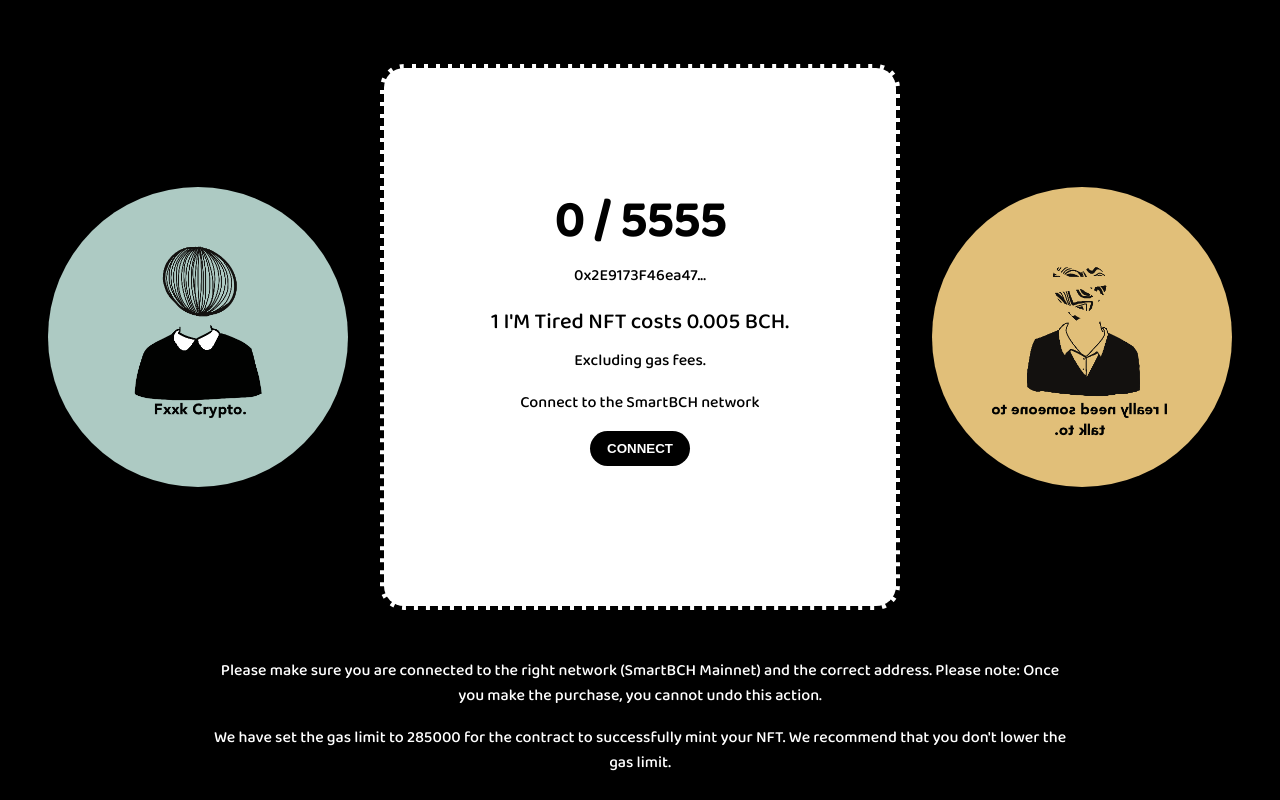
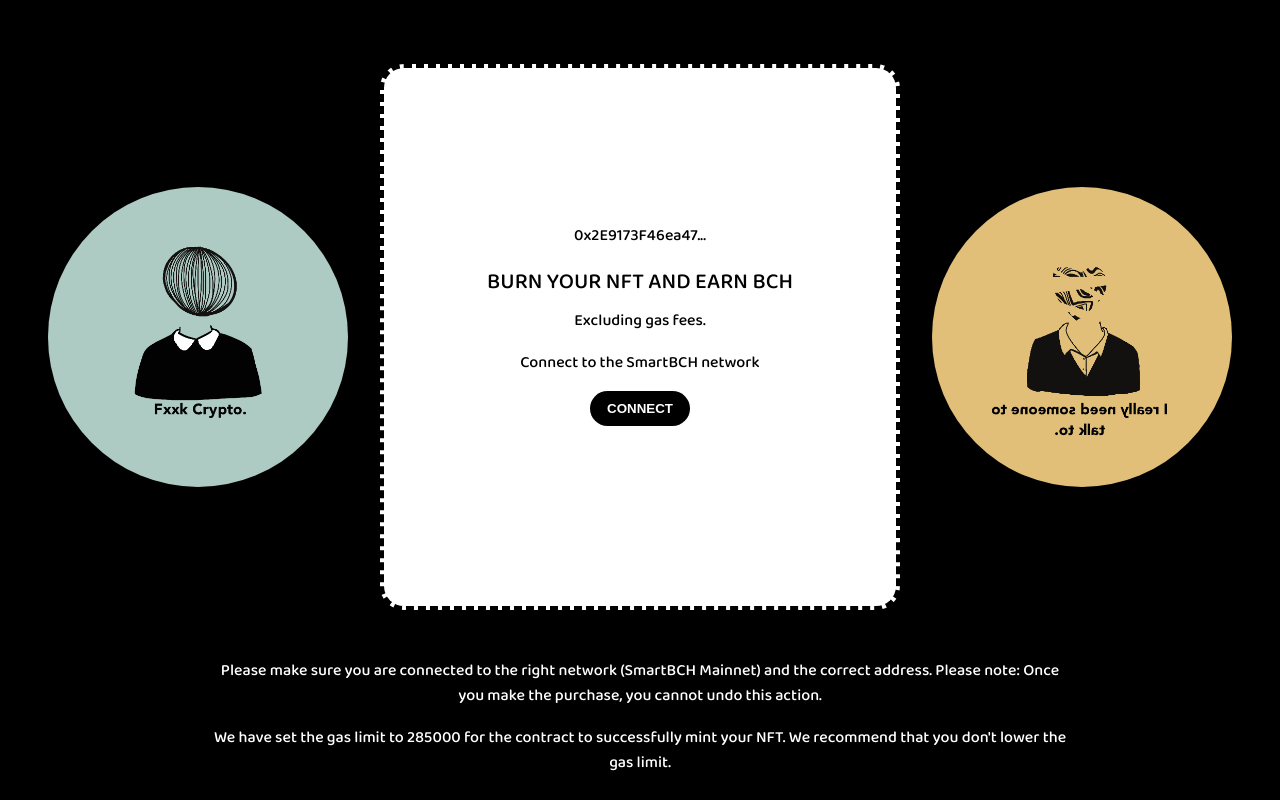
Before and after one commit to CashBears/Cash-Bears, a React (Create React App) app: page / in a window 1280 px wide. Built offline with nearby package versions, Linux system fonts and the light colour scheme.

Commit message:
Update App.js

```diff
--- a/src/App.js
+++ b/src/App.js
@@ -228,7 +228,7 @@ function App() {
                 color: "#000",
               }}
             >
-              {data.totalSupply} / {CONFIG.MAX_SUPPLY}
+
             </s.TextTitle>
             <s.TextDescription
               style={{
@@ -263,8 +263,7 @@ function App() {
                 <s.TextTitle
                   style={{ textAlign: "center", color: "#000" }}
                 >
-                  1 {CONFIG.SYMBOL} costs {CONFIG.DISPLAY_COST}{" "}
-                  {CONFIG.NETWORK.SYMBOL}.
+                  BURN YOUR NFT AND EARN BCH
                 </s.TextTitle>
                 <s.SpacerXSmall />
                 <s.TextDescription
```
